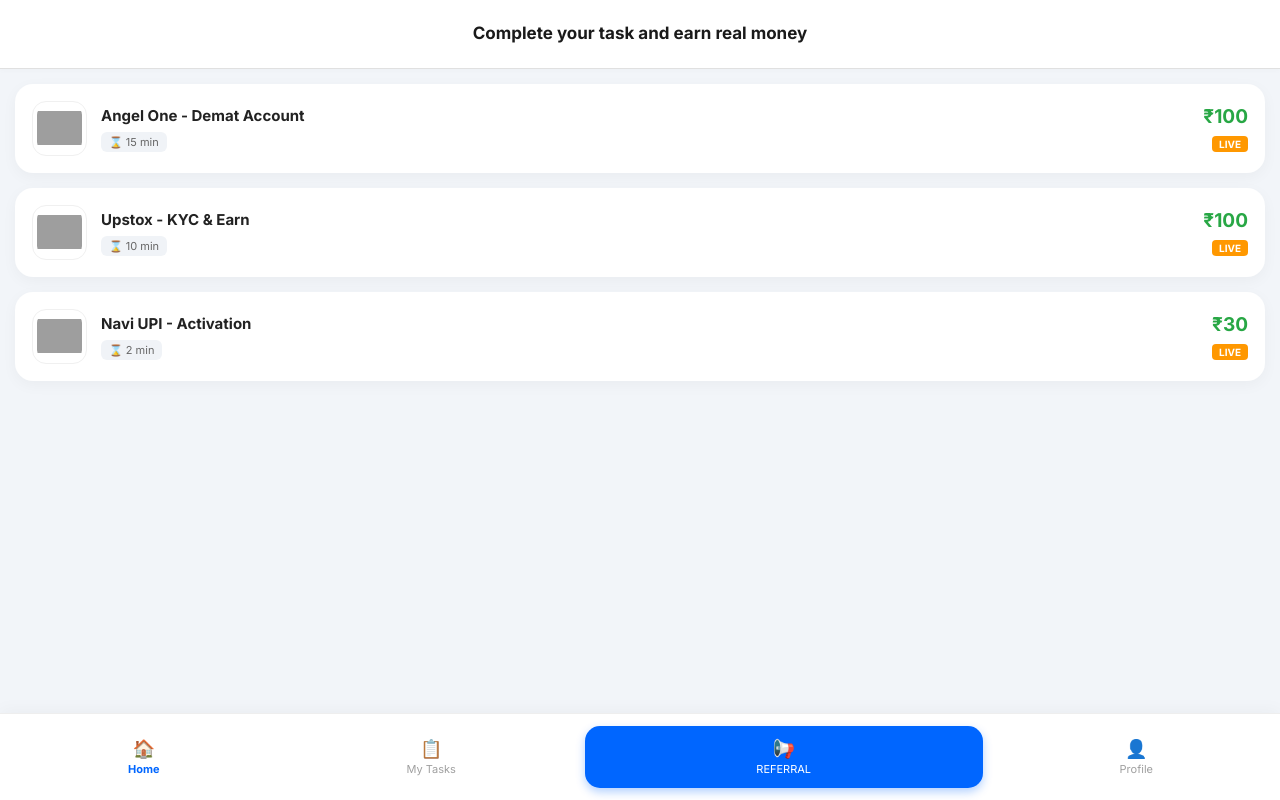
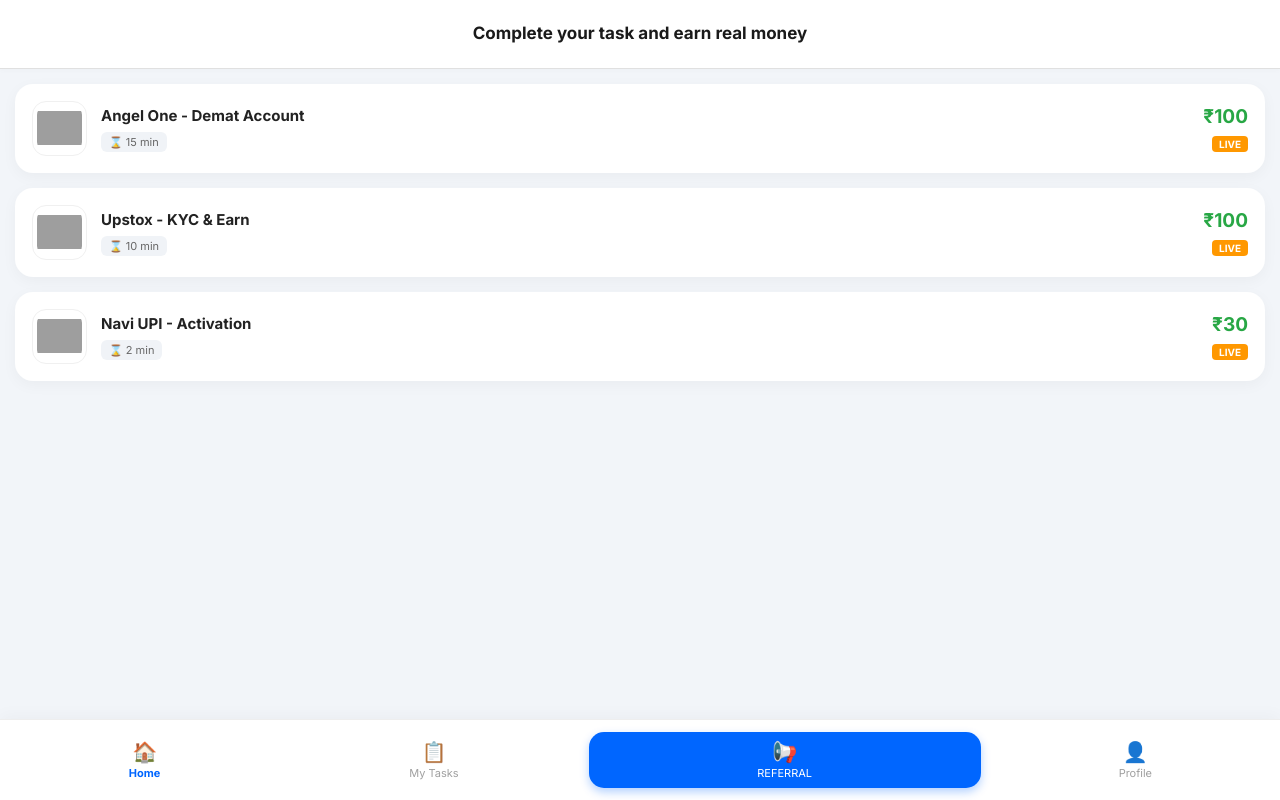
Before and after one commit to akashkohli7565-alt/Task-earning-, a plain HTML site: page home.html in a window 1280 px wide. Drawn offline with Linux system fonts and the light colour scheme; grey boxes are pictures that could not be loaded.

Commit message:
Update home.html

```diff
--- a/home.html
+++ b/home.html
@@ -41,12 +41,12 @@
         .agree-wrap { display: flex; align-items: center; gap: 10px; font-size: 12px; color: #555; margin: 10px 0 20px; text-align: left; }
         .submit-btn { width: 100%; background: #000; color: white; border: none; padding: 16px; border-radius: 14px; font-weight: 700; font-size: 16px; cursor: pointer; box-shadow: 0 4px 12px rgba(0,0,0,0.2); }
 
-        /* Bottom Menu Fixed With Links */
+        /* Bottom Menu Fixed */
         .bottom-nav { position: fixed; bottom: 0; width: 100%; background: white; display: flex; justify-content: space-around; align-items: center; padding: 12px 0; border-top: 1px solid #eee; box-shadow: 0 -4px 15px rgba(0,0,0,0.03); z-index: 100; }
-        .nav-item { text-align: center; font-size: 11px; color: #a0a0a0; flex: 1; text-decoration: none; cursor: pointer; }
+        .nav-item { text-align: center; font-size: 11px; color: #a0a0a0; flex: 1; text-decoration: none; display: flex; flex-direction: column; align-items: center; }
         .nav-item.active { color: var(--primary); font-weight: 700; }
-        .nav-item.ref-btn { background: var(--primary); color: white; padding: 12px; border-radius: 15px; margin: 0 10px; flex: 1.3; box-shadow: 0 4px 10px rgba(0,102,255,0.3); }
-        .nav-item span { font-size: 18px; margin-bottom: 3px; display: block; }
+        .nav-item.ref-btn { background: var(--primary); color: white; padding: 8px; border-radius: 15px; margin: 0 10px; flex: 1.3; box-shadow: 0 4px 10px rgba(0,102,255,0.3); }
+        .nav-item span { font-size: 20px; margin-bottom: 2px; }
     </style>
 </head>
 <body>
@@ -75,10 +75,18 @@
     </div>
 
     <div class="bottom-nav">
-        <a href="home.html" class="nav-item active"><span>🏠</span>Home</a>
-        <a href="my-task.html" class="nav-item"><span>📋</span>My Tasks</a>
-        <a href="referral.html" class="nav-item ref-btn"><span>📢</span>REFERRAL</a>
-        <a href="profile.html" class="nav-item"><span>👤</span>Profile</a>
+        <a href="home.html" class="nav-item active">
+            <span>🏠</span>Home
+        </a>
+        <a href="my-task.html" class="nav-item">
+            <span>📋</span>My Tasks
+        </a>
+        <a href="referral.html" class="nav-item ref-btn">
+            <span>📢</span>REFERRAL
+        </a>
+        <a href="profile.html" class="nav-item">
+            <span>👤</span>Profile
+        </a>
     </div>
 
     <script>
@@ -123,12 +131,12 @@
             const agree = document.getElementById('userAgree').checked;
 
             if (name && phone && agree) {
+                console.log("Details:", { name, phone, task: selectedTask.name });
                 window.location.href = selectedTask.link;
             } else {
                 alert("Please fill all fields and agree to terms!");
             }
         }
-
         renderTasks();
     </script>
 </body>
```
